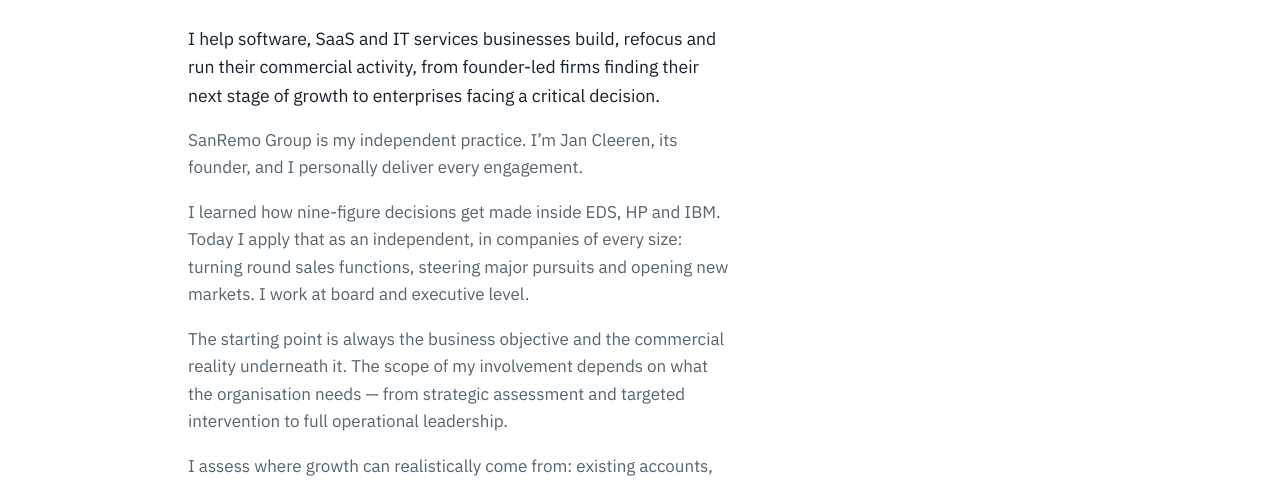
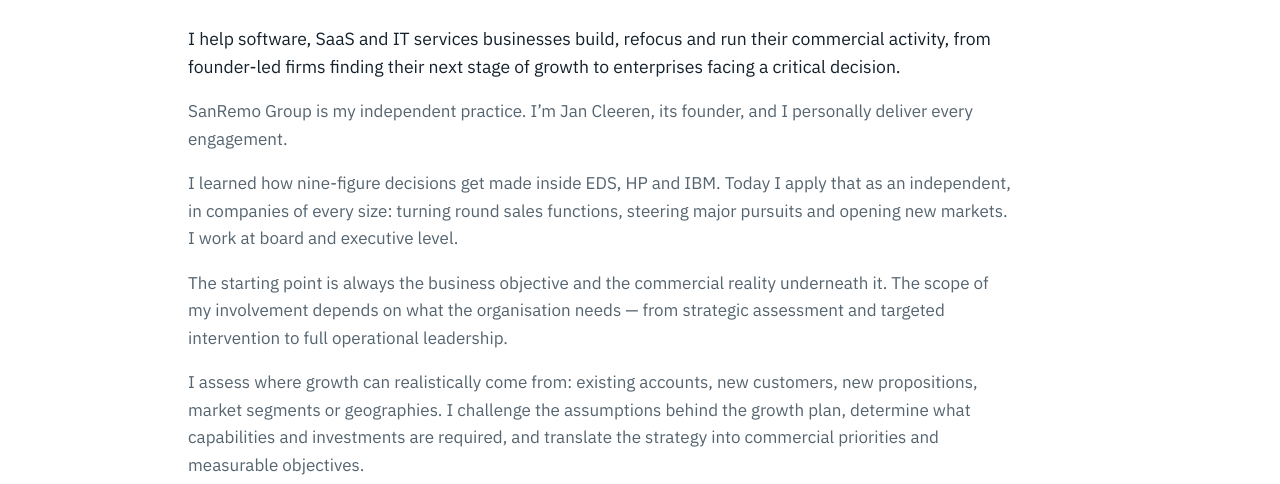
Before and after one commit to jcleeren/sanremo-site, a plain HTML site: page index.html in a window 1280 px wide. Shown: the part 313-797 px from the top of the page. Drawn offline with Linux system fonts and the light colour scheme.

Commit message:
Opening section: widen text to align with the right edge of the sections below
Co-Authored-By: Claude Opus 5.5 <noreply@anthropic.com>
Claude-Session: https://claude.ai/code/session_01Hji5vn6WBGuZYnFHGGUPGR

```diff
--- a/index.html
+++ b/index.html
@@ -64,7 +64,7 @@ letter-spacing:-.022em;
 margin:0 0 1.9rem;
 max-width:20ch;
 }
-.hero p{max-width:var(--measure);margin:0 0 1.05rem;color:var(--ink-soft)}
+.hero p{max-width:calc(15rem + 2.5rem + var(--measure));margin:0 0 1.05rem;color:var(--ink-soft)}
 .hero p.lead{color:var(--ink);font-size:1.1rem}
 
 /* ---------- shared two-column rows ---------- */
```
